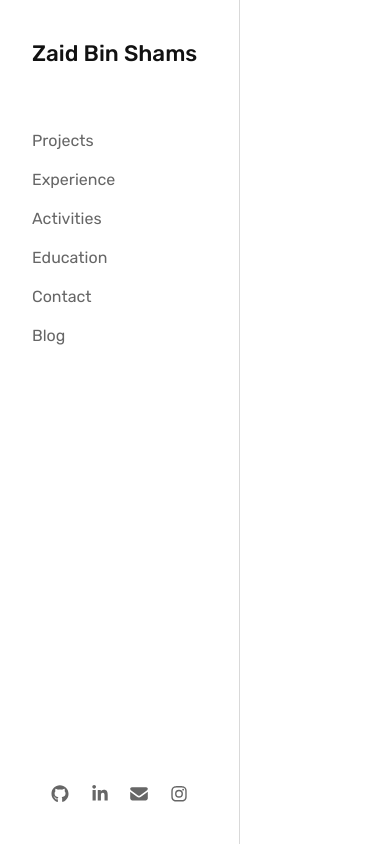
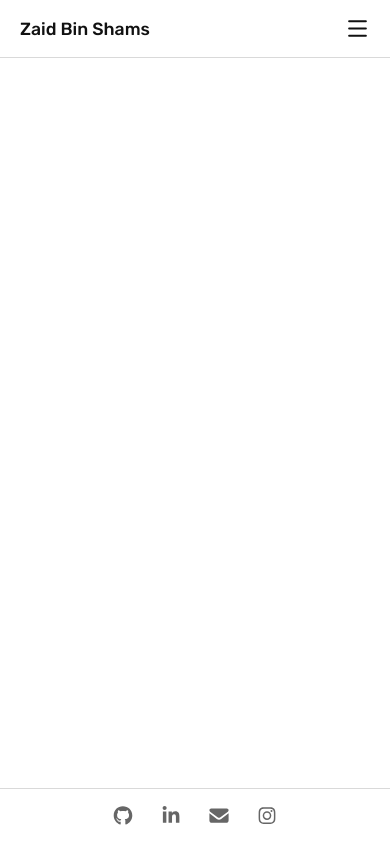
Before and after one commit to zaidbinshams/portfolio, a React app: page / in a window 390 px wide. Built offline with nearby package versions, Linux system fonts and the light colour scheme; the HTML template or start-up script is replaced by a standard one.

Commit message:
made the sidebar responsive

```diff
--- a/package.json
+++ b/package.json
@@ -14,6 +14,7 @@
     "@fortawesome/free-brands-svg-icons": "^7.3.1",
     "@fortawesome/free-solid-svg-icons": "^7.3.1",
     "@fortawesome/react-fontawesome": "^3.5.0",
+    "lucide-react": "^1.49.0",
     "react": "^19.2.8",
     "react-dom": "^19.2.8"
   },
--- a/src/App.jsx
+++ b/src/App.jsx
@@ -5,7 +5,7 @@ function App() {
     <>
       <Sidebar />
 
-      <main style={{ marginLeft: "240px", minHeight: "100vh" }}>
+      <main className="main-content">
         <div id="top" />
       </main>
     </>
--- a/src/components/Sidebar.css
+++ b/src/components/Sidebar.css
@@ -11,18 +11,17 @@
 
   display: flex;
   flex-direction: column;
-  justify-content: space-between;
 
   background-color: #ffffff;
   border-right: 1px solid #d9d9d9;
 
   font-family: "Rubik", sans-serif;
+  z-index: 1000;
 }
 
-.sidebar-top {
+.sidebar-header {
   display: flex;
-  flex-direction: column;
-  gap: 4rem;
+  align-items: center;
 }
 
 .sidebar-name {
@@ -30,6 +29,16 @@
   text-decoration: none;
   font-size: 1.4rem;
   font-weight: 500;
+}
+
+.sidebar-content {
+  flex: 1;
+
+  display: flex;
+  flex-direction: column;
+  justify-content: space-between;
+
+  margin-top: 4rem;
 }
 
 .sidebar-nav {
@@ -54,13 +63,18 @@
   transform: translateX(3px);
 }
 
-.sidebar-socials {
+.sidebar-socials,
+.mobile-socials {
   display: flex;
-  justify-content: center;
   gap: 1.1rem;
 }
 
-.sidebar-socials a {
+.sidebar-socials {
+  justify-content: center;
+}
+
+.sidebar-socials a,
+.mobile-socials a {
   color: #666666;
   font-size: 1.1rem;
 
@@ -69,7 +83,137 @@
     transform 0.2s ease;
 }
 
-.sidebar-socials a:hover {
+.sidebar-socials a:hover,
+.mobile-socials a:hover {
   color: #111111;
   transform: translateY(-2px);
 }
+
+.menu-button {
+  display: none;
+
+  border: none;
+  background: none;
+
+  padding: 0;
+  margin-left: auto;
+
+  color: #111111;
+  cursor: pointer;
+}
+
+.mobile-socials {
+  display: none;
+}
+
+
+/* =========================
+   Mobile
+   ========================= */
+
+@media (max-width: 768px) {
+  .sidebar {
+    width: 100%;
+    height: auto;
+
+    padding: 1rem 1.25rem;
+
+    border-right: none;
+    border-bottom: 1px solid #d9d9d9;
+  }
+
+  .sidebar-header {
+    width: 100%;
+    justify-content: space-between;
+  }
+
+  .sidebar-name {
+    font-size: 1.1rem;
+  }
+
+  .menu-button {
+    display: flex;
+    align-items: center;
+    justify-content: center;
+  }
+
+  /*
+    Closed state:
+    Only the header is visible.
+  */
+  .sidebar-content {
+    display: none;
+  }
+
+  /*
+    Open state:
+    Sidebar fills the screen.
+  */
+  .sidebar.menu-open {
+    height: 100vh;
+  }
+
+  .sidebar.menu-open .sidebar-content {
+    display: flex;
+
+    margin-top: 0;
+
+    justify-content: center;
+    align-items: center;
+
+    gap: 4rem;
+  }
+
+  .sidebar.menu-open .sidebar-nav {
+    align-items: center;
+    gap: 1.5rem;
+  }
+
+  .sidebar.menu-open .sidebar-nav a {
+    font-size: 1.2rem;
+  }
+
+  .sidebar.menu-open .sidebar-nav a:hover {
+    transform: none;
+  }
+
+  .sidebar.menu-open .sidebar-socials {
+    justify-content: center;
+  }
+
+  .sidebar.menu-open .sidebar-socials a {
+    font-size: 1.25rem;
+  }
+
+  /*
+    Persistent social bar while menu is closed.
+  */
+  .mobile-socials {
+    position: fixed;
+    left: 0;
+    bottom: 0;
+
+    width: 100%;
+
+    box-sizing: border-box;
+    padding: 1rem;
+
+    display: flex;
+    justify-content: center;
+    align-items: center;
+    gap: 1.5rem;
+
+    background-color: #ffffff;
+    border-top: 1px solid #d9d9d9;
+
+    z-index: 999;
+  }
+
+  .mobile-socials.hidden {
+    display: none;
+  }
+
+  .mobile-socials a {
+    font-size: 1.2rem;
+  }
+}
--- a/src/components/Sidebar.jsx
+++ b/src/components/Sidebar.jsx
@@ -1,3 +1,6 @@
+import { useState } from "react";
+import { Menu, X } from "lucide-react";
+
 import { FontAwesomeIcon } from "@fortawesome/react-fontawesome";
 import {
   faGithub,
@@ -8,60 +11,109 @@ import { faEnvelope } from "@fortawesome/free-solid-svg-icons";
 
 import "./Sidebar.css";
 
+const socialLinks = [
+  {
+    label: "GitHub",
+    href: "https://github.com/zaidbinshams",
+    icon: faGithub,
+    external: true,
+  },
+  {
+    label: "LinkedIn",
+    href: "https://www.linkedin.com/in/zaid-bin-shams/",
+    icon: faLinkedinIn,
+    external: true,
+  },
+  {
+    label: "Email",
+    href: "mailto:zaidbinshams@gmail.com",
+    icon: faEnvelope,
+    external: false,
+  },
+  {
+    label: "Instagram",
+    href: "https://www.instagram.com/zaid.bin.shams/",
+    icon: faInstagram,
+    external: true,
+  },
+];
+
+function SocialLinks({ className }) {
+  return (
+    <div className={className}>
+      {socialLinks.map((social) => (
+        <a
+          key={social.label}
+          href={social.href}
+          target={social.external ? "_blank" : undefined}
+          rel={social.external ? "noreferrer" : undefined}
+          aria-label={social.label}
+        >
+          <FontAwesomeIcon icon={social.icon} />
+        </a>
+      ))}
+    </div>
+  );
+}
+
 function Sidebar() {
+  const [menuOpen, setMenuOpen] = useState(false);
+
+  const closeMenu = () => {
+    setMenuOpen(false);
+  };
+
   return (
-    <aside className="sidebar">
-      <div className="sidebar-top">
-        <a href="#top" className="sidebar-name">
+    <>
+      <aside className={`sidebar ${menuOpen ? "menu-open" : ""}`}>
+        <div className="sidebar-header">
+          <a href="#top" className="sidebar-name" onClick={closeMenu}>
             Zaid Bin Shams
           </a>
 
-        <nav className="sidebar-nav" aria-label="Main navigation">
-          <a href="#projects">Projects</a>
-          <a href="#experience">Experience</a>
-          <a href="#activities">Activities</a>
-          <a href="#education">Education</a>
-          <a href="#contact">Contact</a>
-          <a href="#blog">Blog</a>
-        </nav>
+          <button
+            className="menu-button"
+            onClick={() => setMenuOpen((open) => !open)}
+            aria-label={menuOpen ? "Close navigation" : "Open navigation"}
+            aria-expanded={menuOpen}
+          >
+            {menuOpen ? <X size={25} /> : <Menu size={25} />}
+          </button>
         </div>
 
-      <div className="sidebar-socials">
-        <a
-          href="https://github.com/zaidbinshams"
-          target="_blank"
-          rel="noreferrer"
-          aria-label="GitHub"
-        >
-          <FontAwesomeIcon icon={faGithub} />
+        <div className="sidebar-content">
+          <nav className="sidebar-nav" aria-label="Main navigation">
+            <a href="#projects" onClick={closeMenu}>
+              Projects
             </a>
 
-        <a
-          href="https://www.linkedin.com/in/zaid-bin-shams/"
-          target="_blank"
-          rel="noreferrer"
-          aria-label="LinkedIn"
-        >
-          <FontAwesomeIcon icon={faLinkedinIn} />
+            <a href="#experience" onClick={closeMenu}>
+              Experience
             </a>
 
-        <a
-          href="mailto:zaidbinshams@gmail.com"
-          aria-label="Email"
-        >
-          <FontAwesomeIcon icon={faEnvelope} />
+            <a href="#activities" onClick={closeMenu}>
+              Activities
             </a>
 
-        <a
-          href="https://www.instagram.com/zaid.bin.shams/"
-          target="_blank"
-          rel="noreferrer"
-          aria-label="Instagram"
-        >
-          <FontAwesomeIcon icon={faInstagram} />
+            <a href="#education" onClick={closeMenu}>
+              Education
             </a>
+
+            <a href="#contact" onClick={closeMenu}>
+              Contact
+            </a>
+
+            <a href="#blog" onClick={closeMenu}>
+              Blog
+            </a>
+          </nav>
+
+          <SocialLinks className="sidebar-socials" />
         </div>
       </aside>
+
+      <SocialLinks className={`mobile-socials ${menuOpen ? "hidden" : ""}`} />
+    </>
   );
 }
 
--- a/src/index.css
+++ b/src/index.css
@@ -16,3 +16,15 @@ body {
   color: #111111;
   font-family: "Rubik", sans-serif;
 }
+
+.main-content {
+  margin-left: 240px;
+  min-height: 100vh;
+}
+
+@media (max-width: 768px) {
+  .main-content {
+    margin-left: 0;
+    padding-bottom: 4rem;
+  }
+}
```
Also changed, not shown: 1 other file (tests, documents, lock files or other folders). Lines whose indentation alone changed are shown as unchanged.
